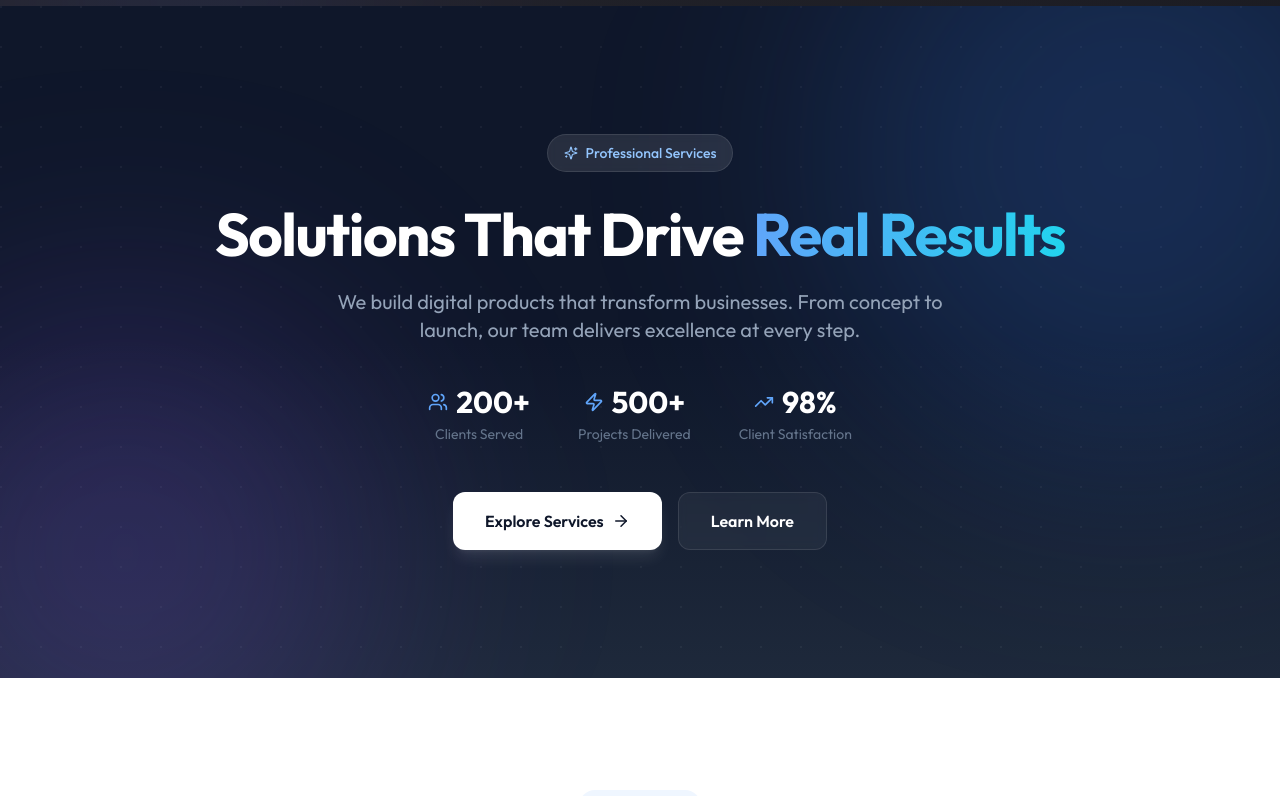
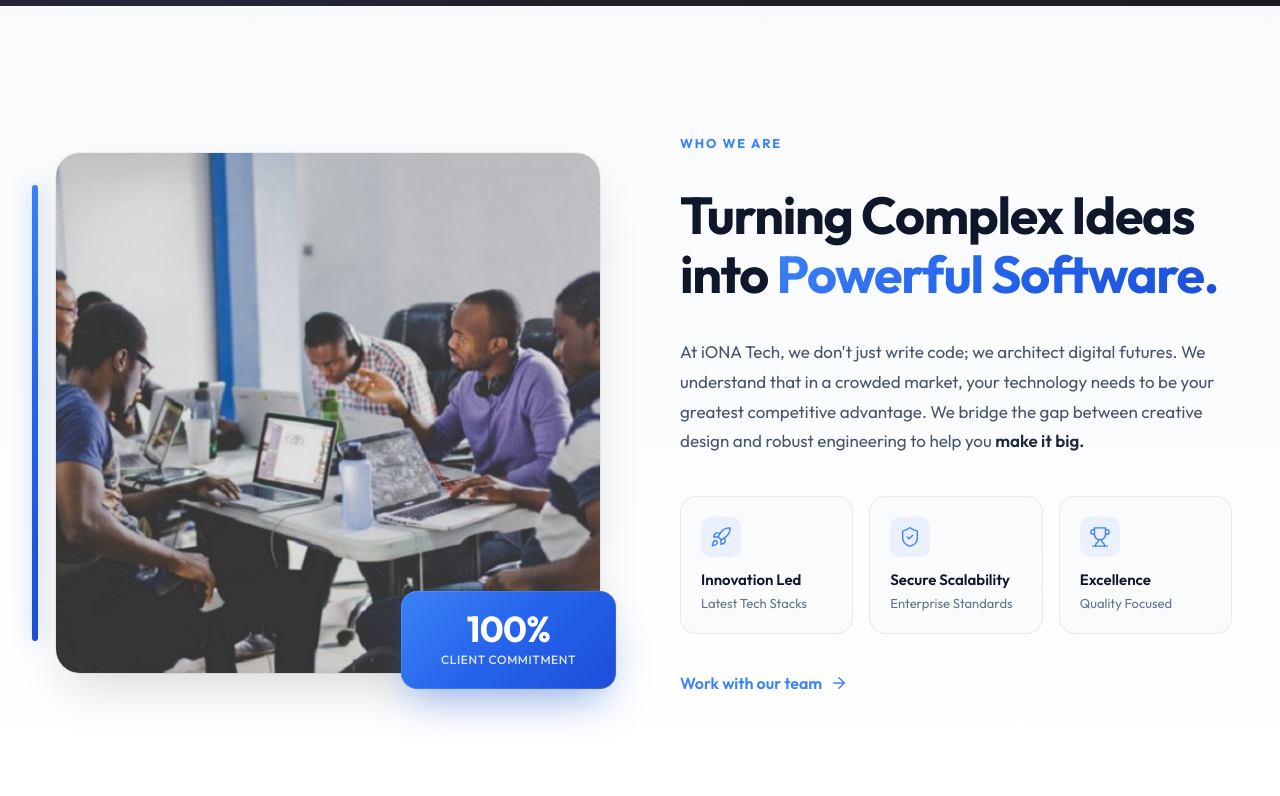
Before and after one commit to ionatech2025/ionatech, a React (Vite) app: page / in a window 1280 px wide. Shown: the part 1260-2056 px from the top of the page. Built offline with nearby package versions, Linux system fonts and the light colour scheme.

Commit message:
feat: add Mission section with split-screen layout
Create new Mission component and update App.jsx for layout integration.

Co-authored-by: iONATech <241550895+ionatech2025@users.noreply.github.com>

```diff
--- a/src/App.jsx
+++ b/src/App.jsx
@@ -1,6 +1,7 @@
 import React from 'react'
 import Navbar from './Components/Navbar/Navbar'
 import Tech from './Components/Tech/Tech'
+import Mission from './Components/Mission/Mission'
 import About from './Components/About/About'
 import Products from './Components/Products/Products'
 import Testimonials from './Components/Testimonials/Testimonials'
@@ -17,6 +18,11 @@ const App = () => {
       {/* Hero Section */}
       <section id="hero">
         <Tech />
+      </section>
+
+      {/* Mission Section */}
+      <section id="mission">
+        <Mission />
       </section>
 
       {/* Services Section */}
--- /dev/null
+++ b/src/Components/Mission/Mission.css
@@ -0,0 +1,316 @@
+/* Mission Section - Premium Tech-Focused Layout */
+.mission-section {
+  position: relative;
+  padding: 6rem 1.5rem;
+  background: linear-gradient(180deg, #f8fafc 0%, #ffffff 100%);
+  overflow: hidden;
+}
+
+@media (min-width: 1024px) {
+  .mission-section {
+    padding: 8rem 2rem;
+  }
+}
+
+.mission-container {
+  max-width: 1280px;
+  margin: 0 auto;
+}
+
+.mission-grid {
+  display: grid;
+  grid-template-columns: 1fr;
+  gap: 3rem;
+  align-items: center;
+}
+
+@media (min-width: 1024px) {
+  .mission-grid {
+    grid-template-columns: 1fr 1fr;
+    gap: 5rem;
+  }
+}
+
+/* Left Side: Visual */
+.mission-visual {
+  position: relative;
+  padding-left: 1rem;
+}
+
+@media (min-width: 1024px) {
+  .mission-visual {
+    padding-left: 1.5rem;
+  }
+}
+
+/* Blue accent bar */
+.mission-accent-bar {
+  position: absolute;
+  left: 0;
+  top: 2rem;
+  bottom: 2rem;
+  width: 6px;
+  background: linear-gradient(180deg, #3b82f6 0%, #2563eb 50%, #1d4ed8 100%);
+  border-radius: 3px;
+  box-shadow: 0 0 20px rgba(59, 130, 246, 0.4);
+}
+
+/* Outer glow */
+.mission-image-glow {
+  position: absolute;
+  inset: -1rem;
+  background: radial-gradient(ellipse at center, rgba(59, 130, 246, 0.08) 0%, transparent 70%);
+  border-radius: 2rem;
+  pointer-events: none;
+}
+
+/* Image container */
+.mission-image-wrapper {
+  position: relative;
+  border-radius: 1.5rem;
+  overflow: hidden;
+  box-shadow:
+    0 25px 50px -12px rgba(0, 0, 0, 0.15),
+    0 0 0 1px rgba(0, 0, 0, 0.05);
+}
+
+.mission-image {
+  width: 100%;
+  height: 400px;
+  object-fit: cover;
+  display: block;
+  transition: transform 0.6s cubic-bezier(0.4, 0, 0.2, 1);
+}
+
+@media (min-width: 1024px) {
+  .mission-image {
+    height: 520px;
+  }
+}
+
+.mission-image-wrapper:hover .mission-image {
+  transform: scale(1.02);
+}
+
+/* Floating stat badge */
+.mission-stat-badge {
+  position: absolute;
+  bottom: -1.5rem;
+  left: 50%;
+  transform: translateX(-50%);
+  z-index: 10;
+}
+
+@media (min-width: 768px) {
+  .mission-stat-badge {
+    bottom: -1rem;
+    left: auto;
+    right: -1rem;
+    transform: none;
+  }
+}
+
+.mission-stat-badge-inner {
+  display: flex;
+  flex-direction: column;
+  align-items: center;
+  justify-content: center;
+  padding: 1.25rem 2.5rem;
+  background: linear-gradient(135deg, #3b82f6 0%, #2563eb 50%, #1d4ed8 100%);
+  border-radius: 1rem;
+  box-shadow:
+    0 20px 40px -10px rgba(37, 99, 235, 0.4),
+    0 0 0 1px rgba(255, 255, 255, 0.1) inset;
+  backdrop-filter: blur(8px);
+  -webkit-backdrop-filter: blur(8px);
+}
+
+.mission-stat-number {
+  font-size: 2.25rem;
+  font-weight: 700;
+  color: white;
+  letter-spacing: -0.02em;
+  line-height: 1;
+}
+
+.mission-stat-label {
+  font-size: 0.75rem;
+  font-weight: 500;
+  color: rgba(255, 255, 255, 0.85);
+  text-transform: uppercase;
+  letter-spacing: 0.05em;
+  margin-top: 0.25rem;
+}
+
+/* Right Side: Content */
+.mission-content {
+  display: flex;
+  flex-direction: column;
+  gap: 1.5rem;
+}
+
+@media (min-width: 1024px) {
+  .mission-content {
+    gap: 2rem;
+    padding-right: 1rem;
+  }
+}
+
+/* Eyebrow */
+.mission-eyebrow {
+  display: inline-block;
+  font-size: 0.8rem;
+  font-weight: 700;
+  color: #3b82f6;
+  text-transform: uppercase;
+  letter-spacing: 0.15em;
+}
+
+/* Main Heading */
+.mission-heading {
+  font-size: 2.25rem;
+  font-weight: 700;
+  color: #0f172a;
+  line-height: 1.15;
+  letter-spacing: -0.025em;
+  margin: 0;
+}
+
+@media (min-width: 768px) {
+  .mission-heading {
+    font-size: 2.75rem;
+  }
+}
+
+@media (min-width: 1024px) {
+  .mission-heading {
+    font-size: 3.25rem;
+  }
+}
+
+.mission-heading-gradient {
+  background: linear-gradient(135deg, #3b82f6 0%, #2563eb 50%, #1d4ed8 100%);
+  -webkit-background-clip: text;
+  -webkit-text-fill-color: transparent;
+  background-clip: text;
+}
+
+/* Body Text */
+.mission-text {
+  font-size: 1.0625rem;
+  line-height: 1.75;
+  color: #475569;
+  margin: 0;
+}
+
+.mission-text strong {
+  color: #1e293b;
+  font-weight: 600;
+}
+
+/* Feature Grid */
+.mission-features {
+  display: grid;
+  grid-template-columns: 1fr;
+  gap: 0.75rem;
+  margin-top: 0.5rem;
+}
+
+@media (min-width: 640px) {
+  .mission-features {
+    grid-template-columns: repeat(3, 1fr);
+    gap: 1rem;
+  }
+}
+
+.mission-feature-card {
+  display: flex;
+  flex-direction: column;
+  gap: 0.75rem;
+  padding: 1.25rem;
+  background: rgba(248, 250, 252, 0.8);
+  backdrop-filter: blur(8px);
+  -webkit-backdrop-filter: blur(8px);
+  border: 1px solid rgba(226, 232, 240, 0.8);
+  border-radius: 1rem;
+  transition: all 0.3s cubic-bezier(0.4, 0, 0.2, 1);
+}
+
+.mission-feature-card:hover {
+  background: rgba(255, 255, 255, 0.95);
+  border-color: rgba(59, 130, 246, 0.2);
+  box-shadow: 0 8px 24px -8px rgba(59, 130, 246, 0.12);
+  transform: translateY(-2px);
+}
+
+.mission-feature-icon {
+  color: #3b82f6;
+  display: flex;
+  align-items: center;
+  justify-content: center;
+  width: 2.5rem;
+  height: 2.5rem;
+  background: rgba(59, 130, 246, 0.08);
+  border-radius: 0.625rem;
+}
+
+.mission-feature-text {
+  display: flex;
+  flex-direction: column;
+  gap: 0.125rem;
+}
+
+.mission-feature-label {
+  font-size: 0.9375rem;
+  font-weight: 600;
+  color: #0f172a;
+}
+
+.mission-feature-detail {
+  font-size: 0.8125rem;
+  color: #64748b;
+}
+
+/* CTA Link */
+.mission-cta {
+  display: inline-flex;
+  align-items: center;
+  gap: 0.5rem;
+  font-size: 1rem;
+  font-weight: 600;
+  color: #3b82f6;
+  text-decoration: none;
+  margin-top: 0.5rem;
+  position: relative;
+  width: fit-content;
+  transition: gap 0.3s ease;
+}
+
+.mission-cta::after {
+  content: '';
+  position: absolute;
+  bottom: -4px;
+  left: 0;
+  width: 0;
+  height: 2px;
+  background: linear-gradient(90deg, #3b82f6 0%, #2563eb 100%);
+  border-radius: 1px;
+  transition: width 0.3s cubic-bezier(0.4, 0, 0.2, 1);
+}
+
+.mission-cta:hover {
+  gap: 0.75rem;
+  color: #2563eb;
+}
+
+.mission-cta:hover::after {
+  width: calc(100% - 1.5rem);
+}
+
+.mission-cta svg {
+  transition: transform 0.3s ease;
+}
+
+.mission-cta:hover svg {
+  transform: translateX(2px);
+}
--- /dev/null
+++ b/src/Components/Mission/Mission.jsx
@@ -0,0 +1,98 @@
+import React from "react";
+import Afrikan from "../../assets/Afrikan.jpg";
+import { Trophy, Rocket, ShieldCheck, ArrowRight } from "lucide-react";
+import "./Mission.css";
+
+const Mission = () => {
+  const features = [
+    { icon: <Rocket size={22} strokeWidth={1.5} />, label: "Innovation Led", detail: "Latest Tech Stacks" },
+    { icon: <ShieldCheck size={22} strokeWidth={1.5} />, label: "Secure Scalability", detail: "Enterprise Standards" },
+    { icon: <Trophy size={22} strokeWidth={1.5} />, label: "Excellence", detail: "Quality Focused" },
+  ];
+
+  return (
+    <section className="mission-section">
+      <div className="mission-container">
+        <div className="mission-grid">
+
+          {/* Left Side: Visual */}
+          <div className="mission-visual">
+            {/* Blue accent bar */}
+            <div className="mission-accent-bar" />
+
+            {/* Outer glow */}
+            <div className="mission-image-glow" />
+
+            {/* Image container */}
+            <div className="mission-image-wrapper">
+              <img
+                className="mission-image"
+                src={Afrikan}
+                alt="iONA Tech team collaborating in a modern workspace"
+              />
+            </div>
+
+            {/* Floating stat badge */}
+            <div className="mission-stat-badge">
+              <div className="mission-stat-badge-inner">
+                <span className="mission-stat-number">100%</span>
+                <span className="mission-stat-label">Client Commitment</span>
+              </div>
+            </div>
+          </div>
+
+          {/* Right Side: Content */}
+          <div className="mission-content">
+            {/* Eyebrow */}
+            <span className="mission-eyebrow">Who We Are</span>
+
+            {/* Main Heading */}
+            <h2 className="mission-heading">
+              Turning Complex Ideas into{" "}
+              <span className="mission-heading-gradient">Powerful Software.</span>
+            </h2>
+
+            {/* Body Text */}
+            <p className="mission-text">
+              At iONA Tech, we don&apos;t just write code; we architect digital futures.
+              We understand that in a crowded market, your technology needs to be your
+              greatest competitive advantage. We bridge the gap between creative design
+              and robust engineering to help you <strong>make it big.</strong>
+            </p>
+
+            {/* Feature Grid */}
+            <div className="mission-features">
+              {features.map((feature, index) => (
+                <div key={index} className="mission-feature-card">
+                  <div className="mission-feature-icon">
+                    {feature.icon}
+                  </div>
+                  <div className="mission-feature-text">
+                    <span className="mission-feature-label">{feature.label}</span>
+                    <span className="mission-feature-detail">{feature.detail}</span>
+                  </div>
+                </div>
+              ))}
+            </div>
+
+            {/* CTA Link */}
+            <a
+              href="#contact_us"
+              className="mission-cta"
+              onClick={(e) => {
+                e.preventDefault();
+                document.getElementById('contact_us')?.scrollIntoView({ behavior: 'smooth' });
+              }}
+            >
+              <span>Work with our team</span>
+              <ArrowRight size={18} strokeWidth={2} />
+            </a>
+          </div>
+
+        </div>
+      </div>
+    </section>
+  );
+};
+
+export default Mission;
```
